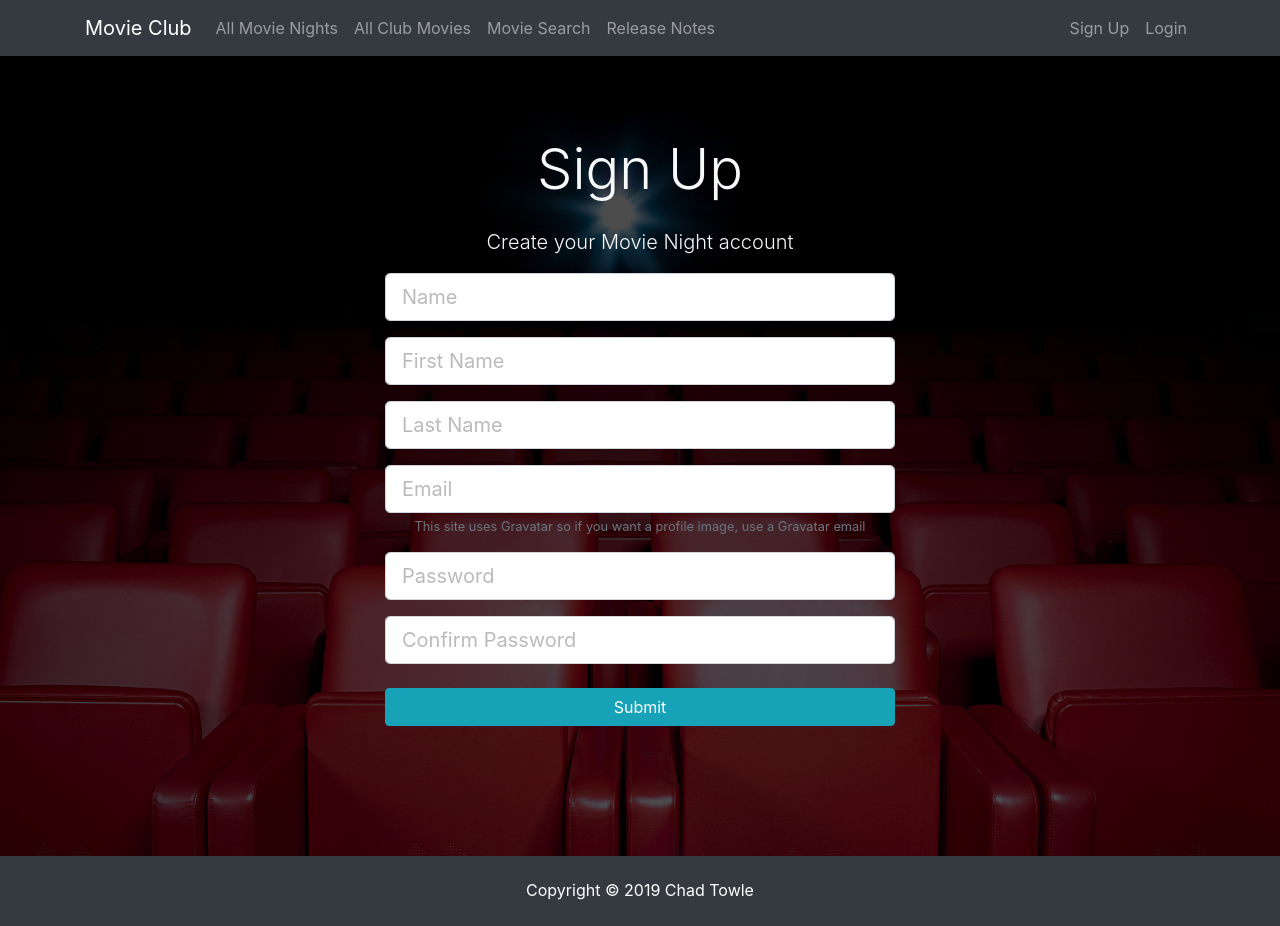
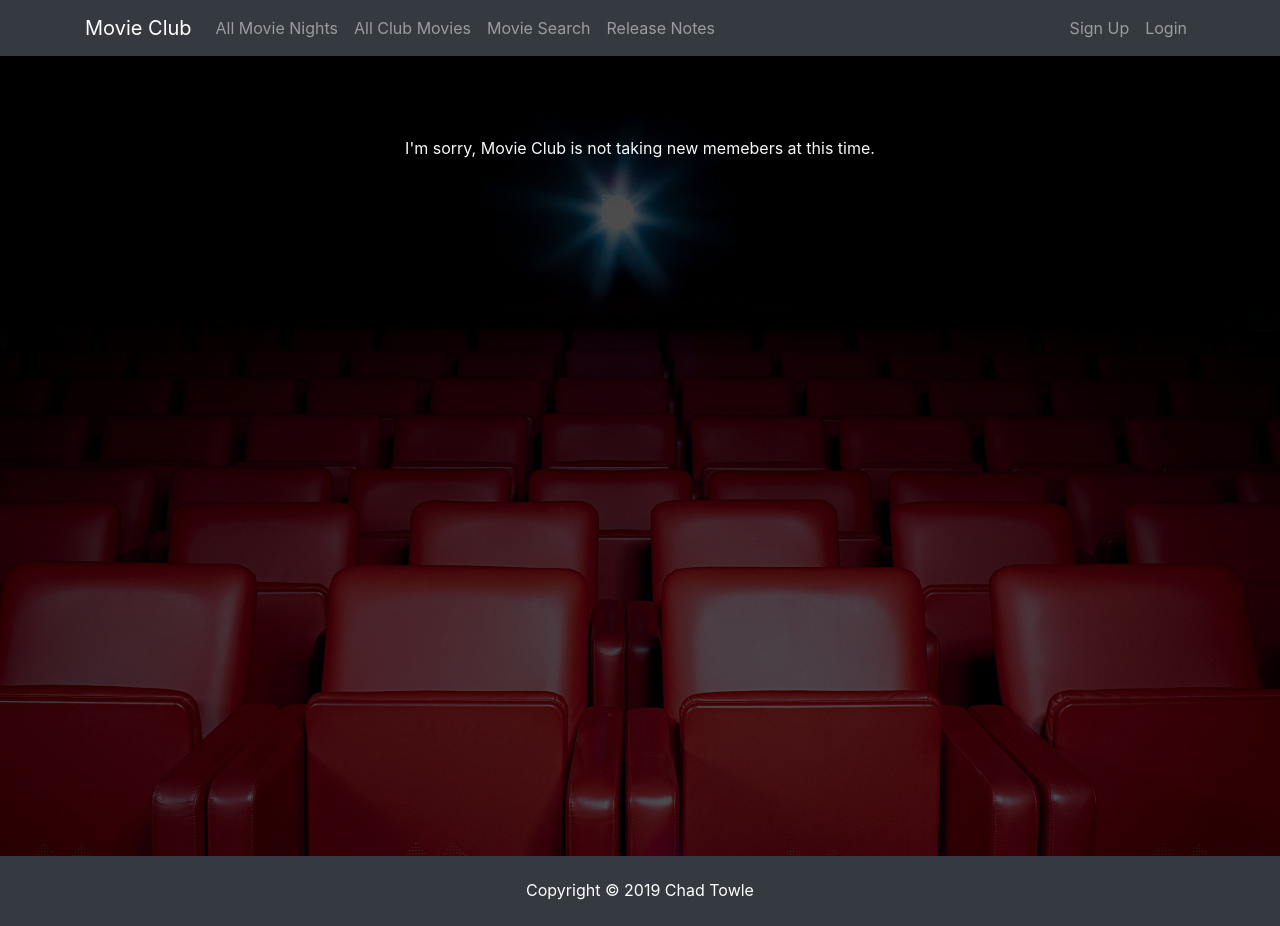
Before and after one commit to towlebooth/movie-night, a React (Create React App) app in the folder client/: page /register in a window 1280 px wide. Built offline with nearby package versions, Linux system fonts and the light colour scheme.

Commit message:
Disabling registration again.

```diff
--- a/client/src/components/auth/Register.js
+++ b/client/src/components/auth/Register.js
@@ -61,8 +61,8 @@ class Register extends Component {
                 <div className="dark-overlay landing-inner text-light">
                     <div className="container">
                         <div className="col-md-12 text-center">
-                            <h1 className="display-4 mb-4">Sign Up</h1>
-                            {/* <p>I'm sorry, Movie Club is not taking new memebers at this time.</p> */}
+                            <p>I'm sorry, Movie Club is not taking new memebers at this time.</p>
+                            {/* <h1 className="display-4 mb-4">Sign Up</h1>
                             <p className="lead">Create your Movie Night account</p>
                             <div className="col-md-6 m-auto">
                                 <form noValidate onSubmit={this.onSubmit}>
@@ -117,7 +117,7 @@ class Register extends Component {
                                         className="btn btn-info btn-block mt-4"
                                     />
                                 </form>
-                            </div>
+                            </div> */}
                         </div>
                     </div>
                 </div>
```
